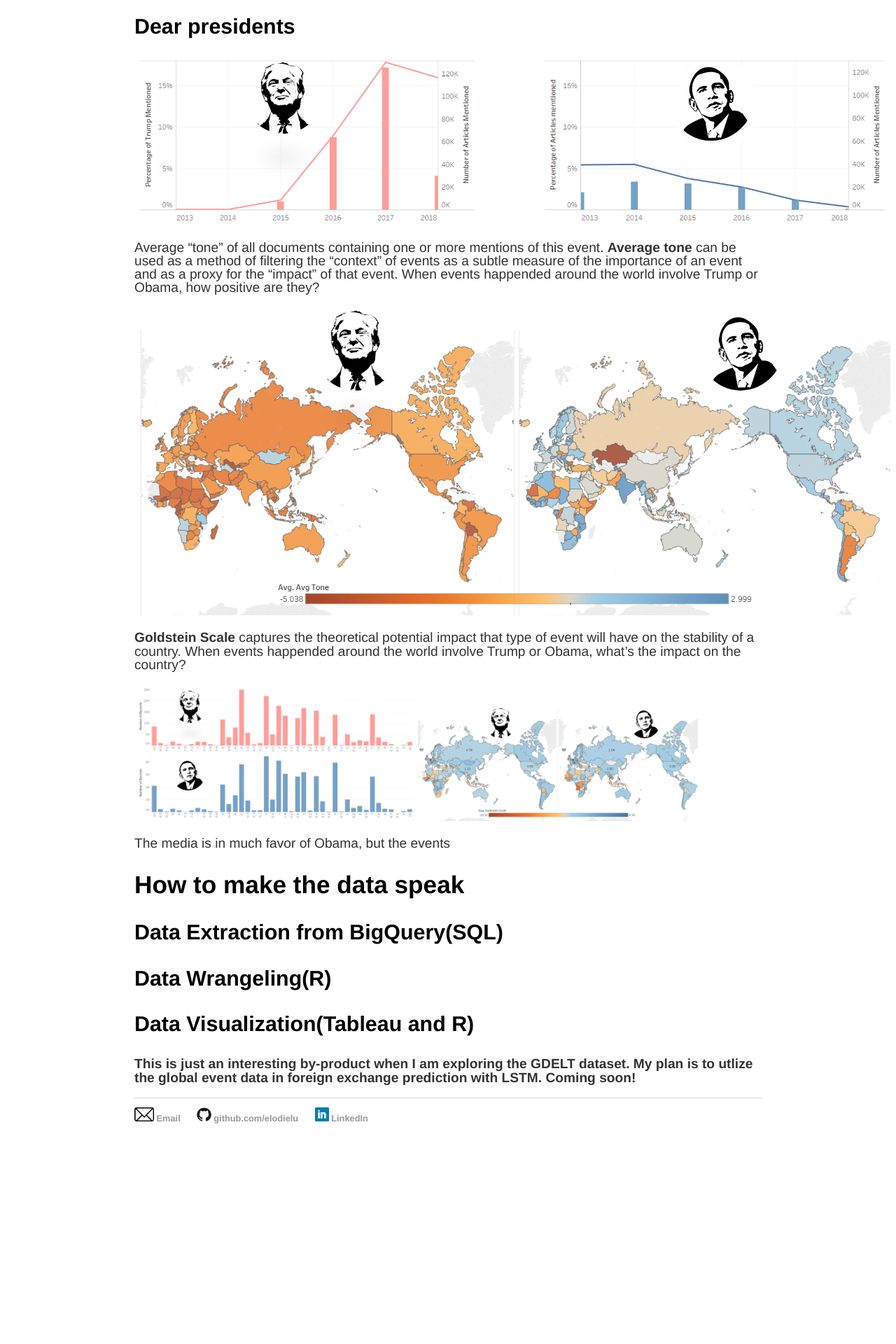
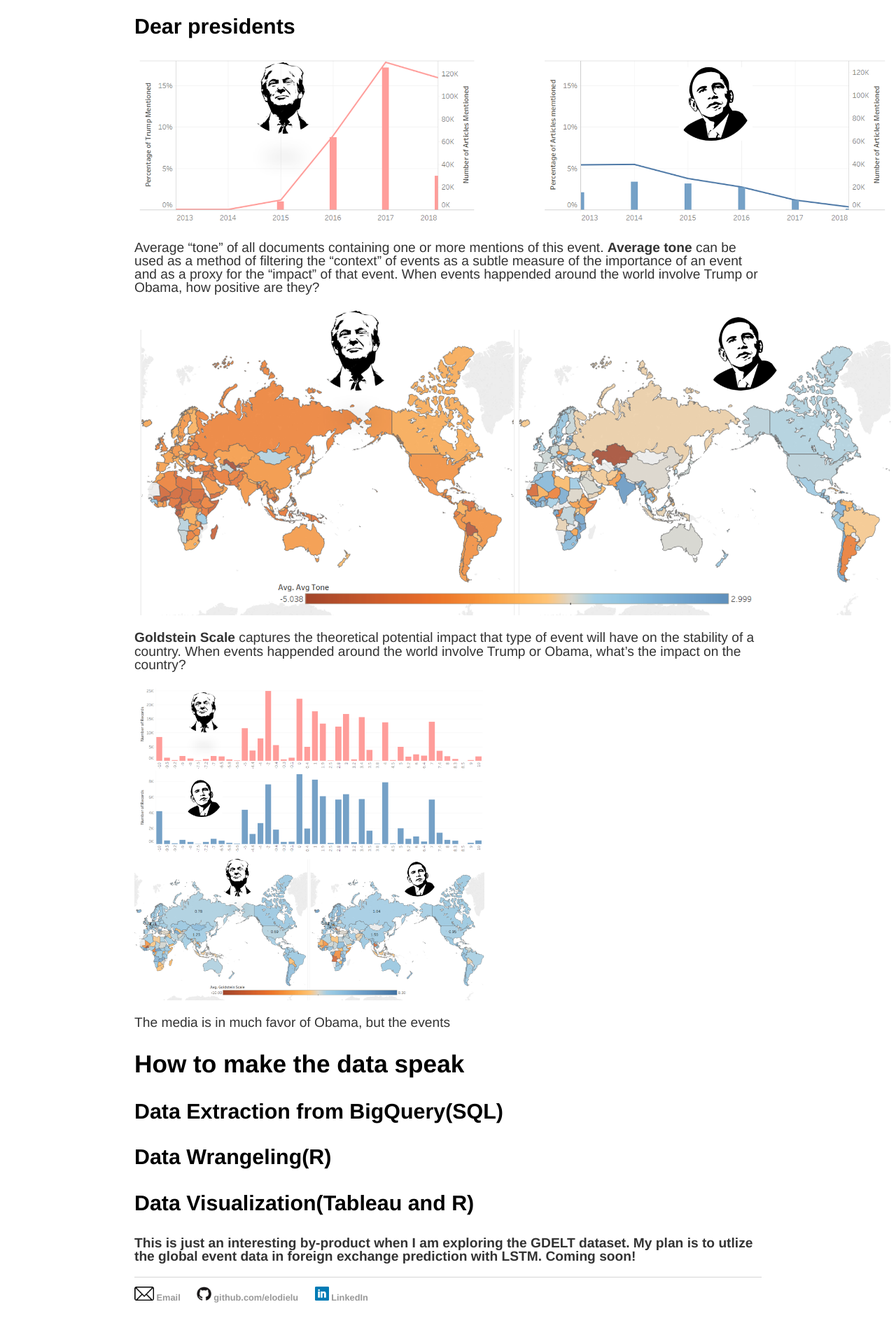
Before and after one commit to elodielu/elodielu.github.io, a Jekyll site: the page built from _posts/2018-04-19-text-analysis-media.md, in a window 1280 px wide. Shown: the part 2319-4239 px from the top of the page at 70% size. Built offline with Jekyll 4.4.1, drawn with Linux system fonts in a browser that asks for light colours; before the commit the page ends 3984 px from its top, so only the background shows below that.

Commit message:
Update 2018-04-19-text-analysis-media.md

```diff
--- a/_posts/2018-04-19-text-analysis-media.md
+++ b/_posts/2018-04-19-text-analysis-media.md
@@ -47,7 +47,7 @@
 
 **Goldstein Scale** captures the theoretical potential impact that type of event will have on the stability of a country. When events happended around the world involve Trump or Obama, what's the impact on the country?
 
-<img src="https://elodielu.github.io/picture/gscore.png" width = "400">    <img src="https://elodielu.github.io/picture/gscore2.png" width = "400">
+<img src="https://elodielu.github.io/picture/gscore.png" width = "500">    <img src="https://elodielu.github.io/picture/gscore2.png" width = "500">
 
 The media is in much favor of Obama, but the events
 
```
